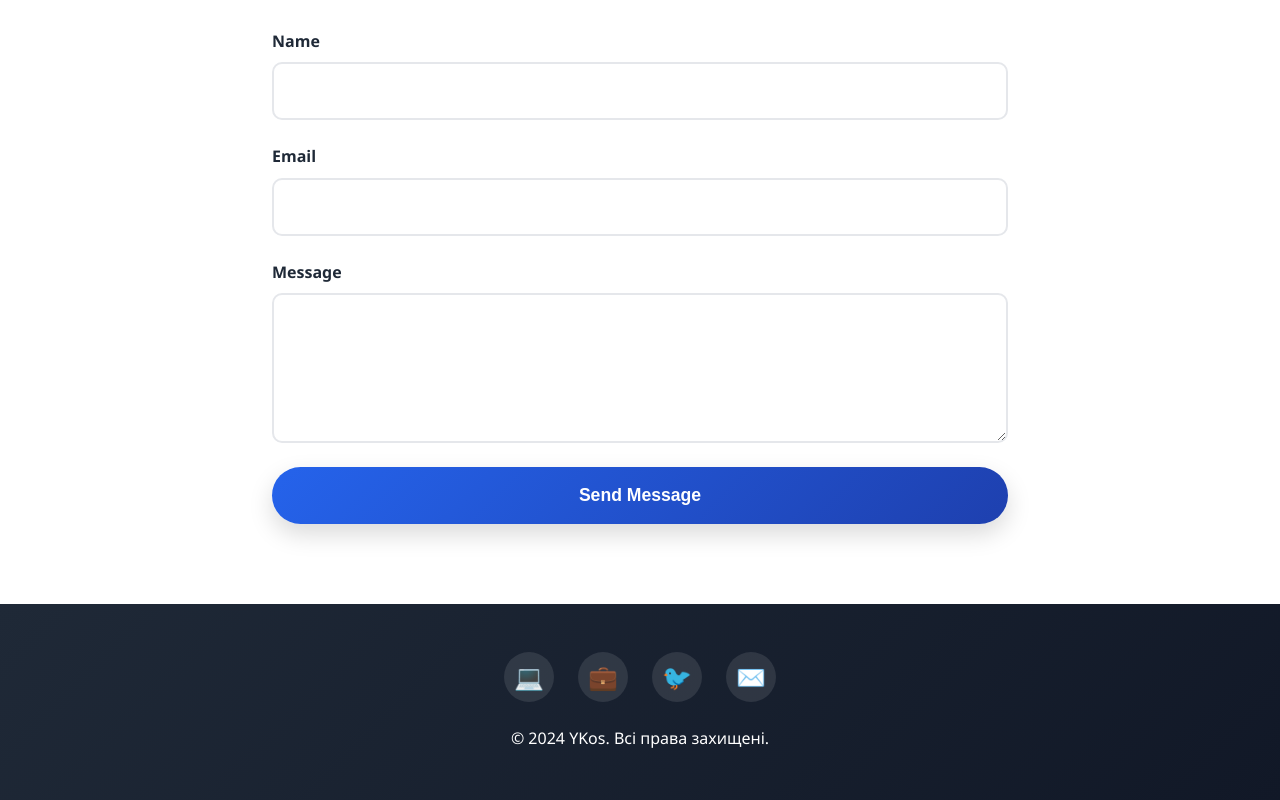
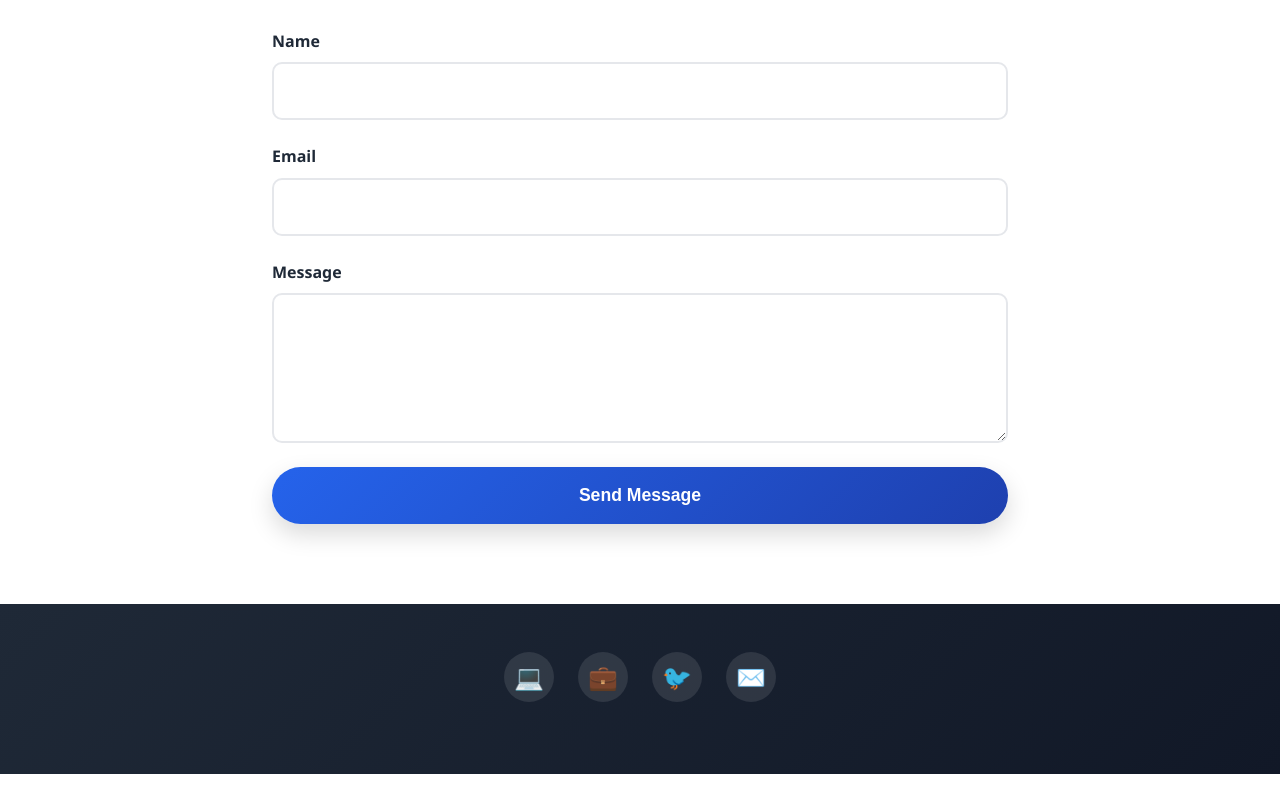
Before and after one commit to DesarrolladorNicolasGil/portafolio-alex-styles-new, a plain HTML site: page index.html in a window 1280 px wide. Shown: the part 2771-3571 px from the top of the page. After the commit the page ends 3545 px from the top, so only its background shows below. Drawn offline with Linux system fonts and the light colour scheme.

Commit message:
Update index.html

```diff
--- a/index.html
+++ b/index.html
@@ -190,7 +190,7 @@
             <a href="https://www.artstation.com/YKosArt" title="artstation">🐦</a>
             <a href="mailto:yurii.kostyuk.ua@gmail.com" title="Email">✉️</a>
         </div>
-        <a href="https://ykos.netlify.app/" data-en="© 2024 YKos. All rights reserved." data-uk="© 2024 YKos. Всі права захищені.">&copy; 2024 YKos. Всі права захищені.</a>
+
     </footer>
 
     <!-- Success message -->
```
